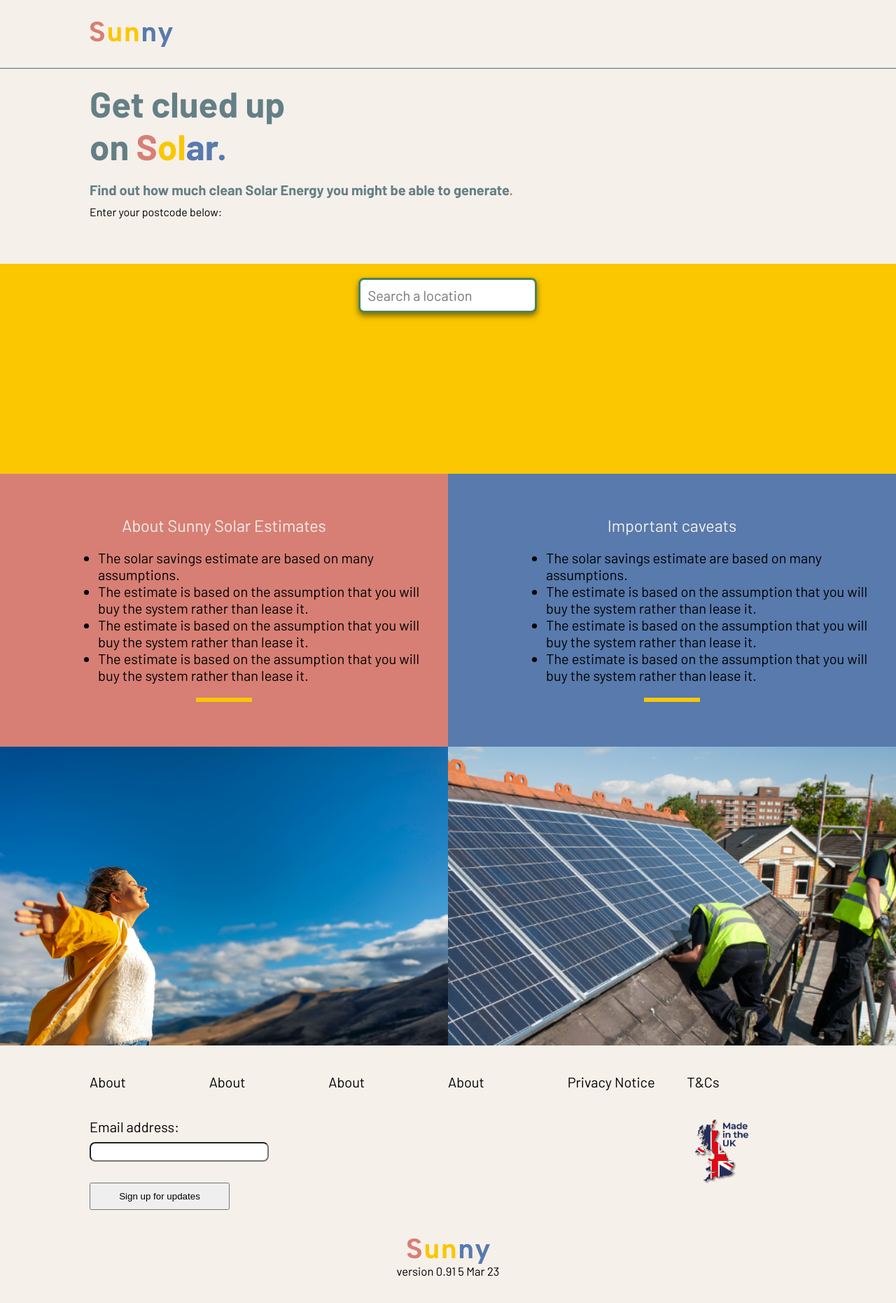
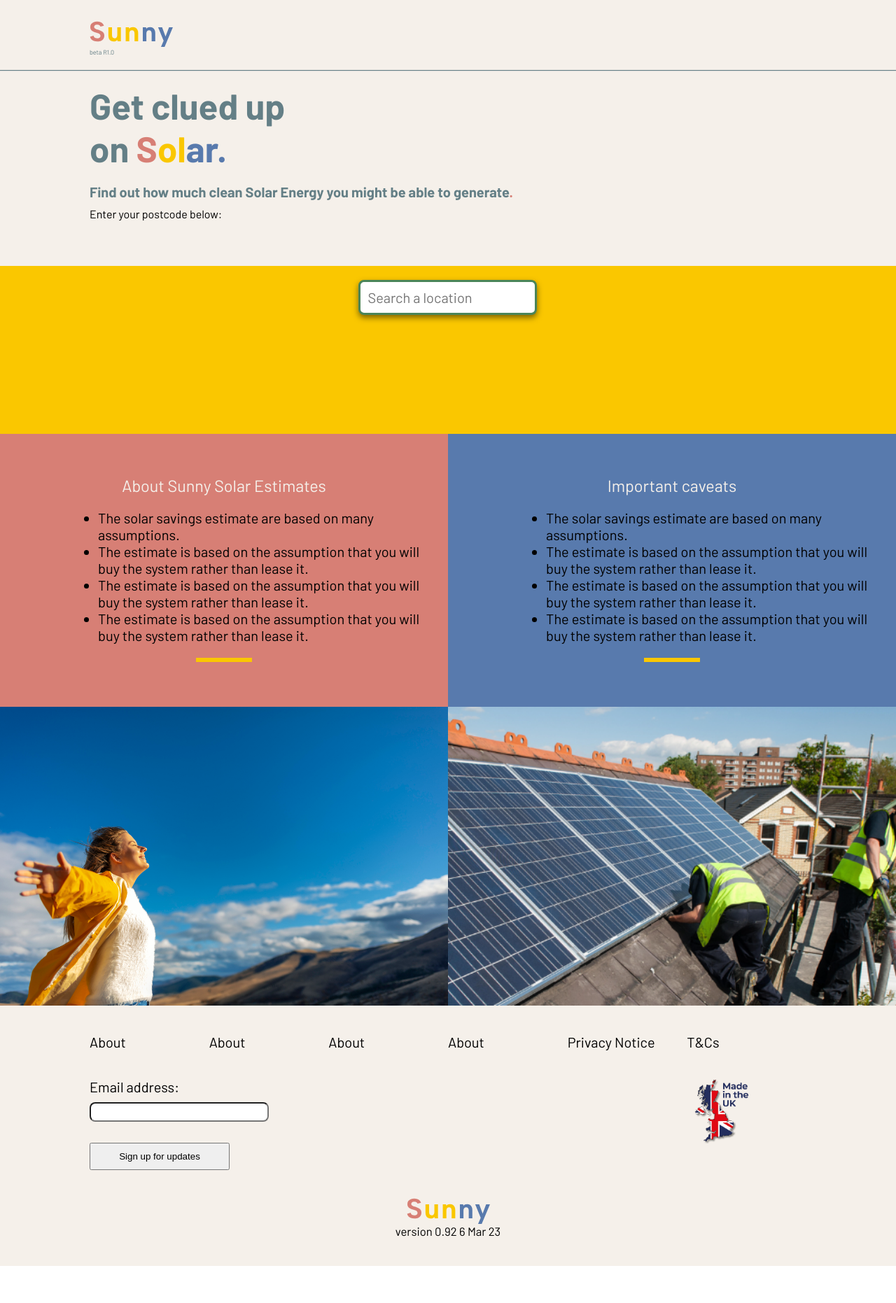
Before and after one commit to johndck/solarPotentialApplication, a React (Vite) app: page / in a window 1280 px wide. Shown: the top 1862 px of the page at 70% size. After the commit the page ends 1809 px from the top, so only its background shows below. Built offline with nearby package versions, Linux system fonts and the light colour scheme.

Commit message:
made a set of responsive changes

```diff
--- a/src/components/footer.jsx
+++ b/src/components/footer.jsx
@@ -44,7 +44,7 @@ function Footer() {
 
           <div className="footerLogo">
             <img src="/assets/Sunny.svg" alt="Image 1" />
-            <div>version 0.91 5 Mar 23</div>
+            <div>version 0.92 6 Mar 23</div>
           </div>
         </div>
       </div>
--- a/src/components/navbar.jsx
+++ b/src/components/navbar.jsx
@@ -6,6 +6,7 @@ function Navbar() {
           <div className="navLogo">
             <img className="logo" src="/assets/Sunny.svg" alt="Sunny Logo" />
           </div>
+          <div className="logoVers">beta R1.0</div>
         </div>
       </nav>
     </header>
--- a/src/index.css
+++ b/src/index.css
@@ -77,12 +77,18 @@ html {
   display: flex;
   justify-content: start;
   padding-top: 1.5rem;
-  padding-bottom: 1.5rem;
+  padding-bottom: 0.1rem;
 }
 
 .logo {
   max-width: 200px;
   height: auto;
+}
+
+.logoVers {
+  font-size: xx-small;
+  padding-bottom: 1rem;
+  color: var(--sitedarkGrenn);
 }
 
 .standardSectionBackground {
@@ -143,7 +149,7 @@ html {
   flex-direction: column;
   align-items: center;
   padding-top: 1rem;
-  min-height: 15rem;
+  min-height: 12rem;
   padding-bottom: 3rem;
   /*border: 1px solid white;*/
 }
@@ -173,12 +179,14 @@ html {
 
 .addressConfirmationBtn {
   margin-top: 1rem;
-  background-color: var(--background-color);
+  background-color: white;
   border: 2px solid var(--siteRed);
-  padding: 0.2rem 2rem;
+  padding: 0.2rem 1.7rem;
   border-radius: 10px;
   cursor: pointer;
-  font-size: 1.2rem;
+  font-size: 1.1rem;
+  font-weight: 700;
+  color: var(--sitedarkGrenn);
 }
 
 .searchContentContainer {
```
